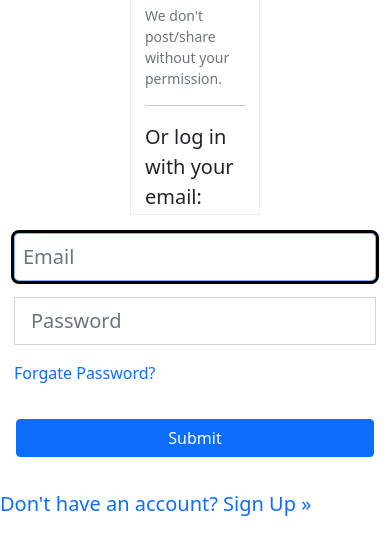
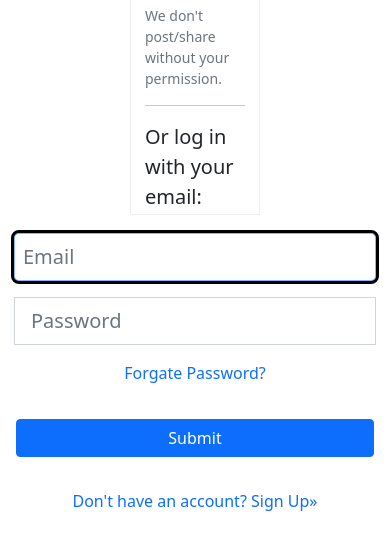
Before and after one commit to kiranrathor30697/yellow-page-login, a plain HTML site: page index.html in a window 390 px wide. Shown: the part 269-824 px from the top of the page. Drawn offline with nearby package versions, Linux system fonts and the light colour scheme.

Commit message:
sign up half part responsive

```diff
--- a/index.html
+++ b/index.html
@@ -69,7 +69,7 @@
             </div>
           </div>
           <div class="col-12">
-            <a href="#" class="text-decoration-none">Forgate Password?</a>
+            <a href="#" class="text-decoration-none d-flex justify-content-center">Forgate Password?</a>
           </div>
         </div>
         <div class="col-12 p-3">
@@ -78,8 +78,8 @@
           </div>
         </div>
         <div class="col-12">
-          <div class="mt-3">
-            <a href="#" class="text-decoration-none fs-5">Don't have an account? Sign Up »</a>
+          <div class="mt-3 d-flex justify-content-center">
+            <a href="#" class="text-decoration-none fs-6">Don't have an account? Sign Up»</a>
           </div>
         </div>
     </form>
```
